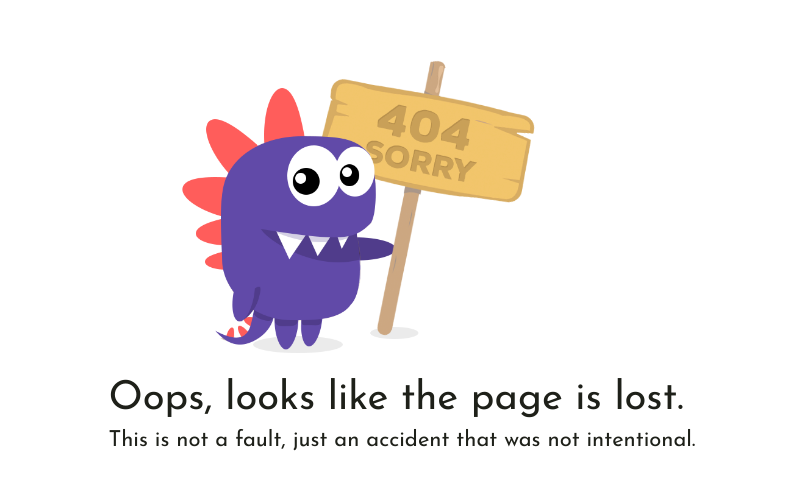
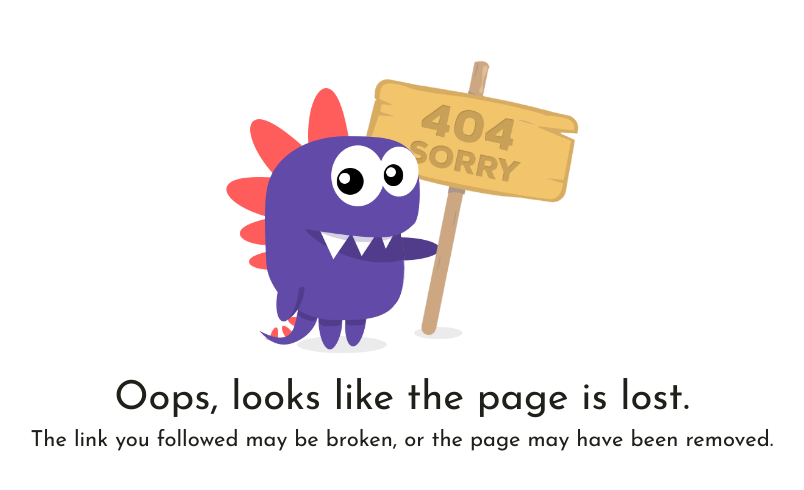
Before and after one commit to chillbuilds/flamingoflapjack, a plain HTML site: page index.html in a window 1280 px wide. Shown: the whole page, without its empty margins (238-1042 px from the left). Drawn offline with Linux system fonts and the light colour scheme.

Commit message:
updated 404 messaging

```diff
--- a/assets/styles/style.css
+++ b/assets/styles/style.css
@@ -34,6 +34,7 @@ body {
     width: fit-content;
     margin: 0 auto;
     margin-top: 40px;
+    text-align: center;
 }
 
 #fakeout-img {
--- a/index.html
+++ b/index.html
@@ -18,7 +18,7 @@
         <div>
             <img id="fakeout-img" src="./assets/images/something-lost.png">
             <h1>Oops, looks like the page is lost.</h1>
-            <p style="font-size: 22px;">This is not a fault, just an accident that was not intentional.</p>
+            <p style="font-size: 22px;">The link you followed may be broken, or the page may have been removed.</p>
         </div>
     </div>
 
```
